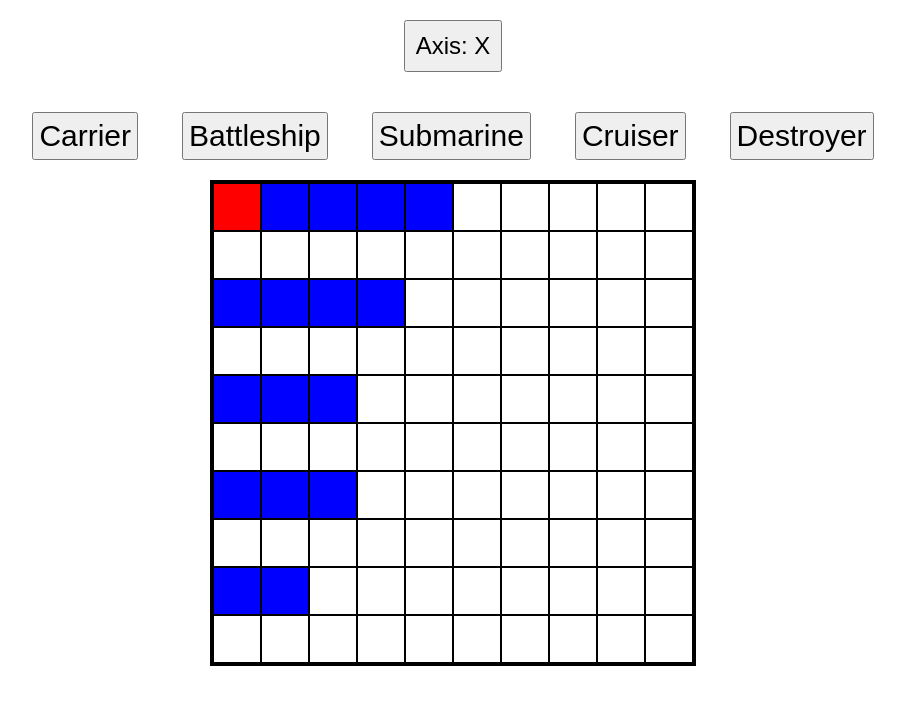
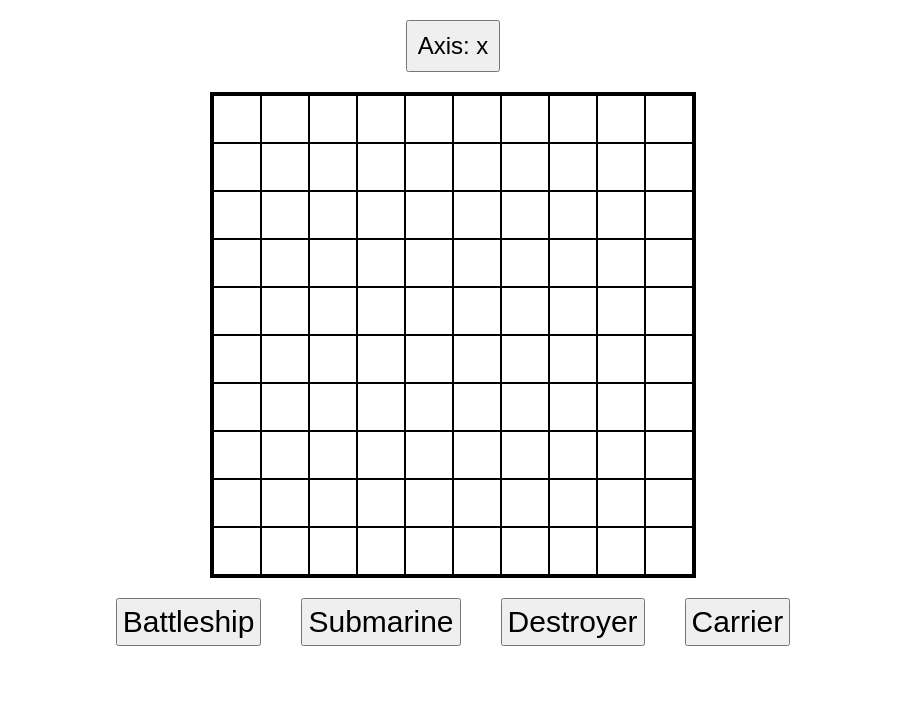
Before and after one commit to ArjunSaili1/battleship, a website built with webpack: page dist/index.html in a window 1280 px wide. Shown: the whole page, without its empty margins (187-1092 px from the left). Built offline with nearby package versions, Linux system fonts and the light colour scheme.

Commit message:
Split render functions and created place ship buttons in js

```diff
--- a/src/displayControl.js
+++ b/src/displayControl.js
@@ -1,15 +1,15 @@
 const displayControl = (()=>{
 
     let grids = [];
+    const displayWrap = document.querySelector(".display-wrap");
 
     function render(playerGameboard, computerGameboard){
-        generateGrids();
-        renderShips(computerGameboard.getShips(), grids[1]);
-        renderShips(playerGameboard.getShips(), grids[0]);
+        renderGameboard(computerGameboard.getShips(), grids[1]);
+        renderGameboard(playerGameboard.getShips(), grids[0]);
 
     }
 
-    function renderShips(gameboardShips, gameboardGrid){
+    function renderGameboard(gameboardShips, gameboardGrid){
         let coordColour;
         for(let i=0; i < gameboardShips.length; i++){
             if(gameboardShips[i].ship.isSunk()){
@@ -33,7 +33,6 @@ const displayControl = (()=>{
     }
 
     function generateGrids(){
-        const displayWrap = document.querySelector(".display-wrap");
         const gameboardFlex = document.createElement('div');
         gameboardFlex.classList.add("gameboard-flex");
         displayWrap.appendChild(gameboardFlex)
@@ -66,11 +65,47 @@ const displayControl = (()=>{
     }
 
     function renderPlaceShip(){
+        generateAxisSwitchBtn()
+        generateGrids();
+        grids[1].style.display = 'none';
+        generateShipPlaceButtons();
+
+    }
+
+    function generateAxisSwitchBtn(){
+        const changeAxisCtn = document.createElement("div");
+        changeAxisCtn.classList.add("change-axis-container");
+        const changeAxisBtn = document.createElement("button");
+        changeAxisBtn.classList.add('change-axis-button');
+        changeAxisBtn.textContent = "Axis: x";
+        changeAxisCtn.appendChild(changeAxisBtn);
+        displayWrap.appendChild(changeAxisCtn);
+    }
+
+    function generateShipPlaceButtons(){
+        const placeShipCtn = document.createElement("div");
+        placeShipCtn.classList.add("place-ship-container");
+        const shipButtonCtn = document.createElement("div");
+        shipButtonCtn.classList.add("ship-buttons");
+        placeShipCtn.appendChild(shipButtonCtn);
+        const carrierBtn = document.createElement("button");
+        carrierBtn.textContent = "Carrier";
+        const battleshipBtn = document.createElement("button");
+        battleshipBtn.textContent = "Battleship";
+        const subBtn = document.createElement("button");
+        subBtn.textContent = "Submarine";
+        const cruiserBtn = document.createElement("button");
+        cruiserBtn.textContent = "Crusier";
+        const destroyerBtn = document.createElement("button");
+        destroyerBtn.textContent = "Destroyer";
+        let shipBtns = [carrierBtn, battleshipBtn, subBtn, destroyerBtn, carrierBtn];
+        shipBtns.forEach(shipBtn => {shipButtonCtn.appendChild(shipBtn)});
+        displayWrap.appendChild(placeShipCtn);
     }
 
     function clearDisplay(){}
 
-    return {render}
+    return {render, renderGameboard, renderPlaceShip}
 })()
 
 export {displayControl}
--- a/src/index.js
+++ b/src/index.js
@@ -15,7 +15,7 @@ const game = (()=>{
         player.gameboard.placeShip([0, 6], 3, "horizontal");
         player.gameboard.placeShip([0, 8], 2, "horizontal");
         player.gameboard.receiveAttack([0,0]);
-        displayControl.render(player.gameboard, computerPlayer.gameboard);
+        displayControl.renderPlaceShip();
     }
 
     return {gameSetup}
--- a/src/styles.css
+++ b/src/styles.css
@@ -56,10 +56,6 @@
     flex-wrap: wrap;
 }
 
-#computer-grid{
-
-}
-
 .display-wrap{
     display: flex;
     flex-direction: column;
@@ -88,7 +84,3 @@
     padding: 5px;
     font-size: 30px;
 }
-
-#computer-grid{
-    display: none;
-}
```
Also changed, not shown: dist/bundle.js, dist/index.html.
